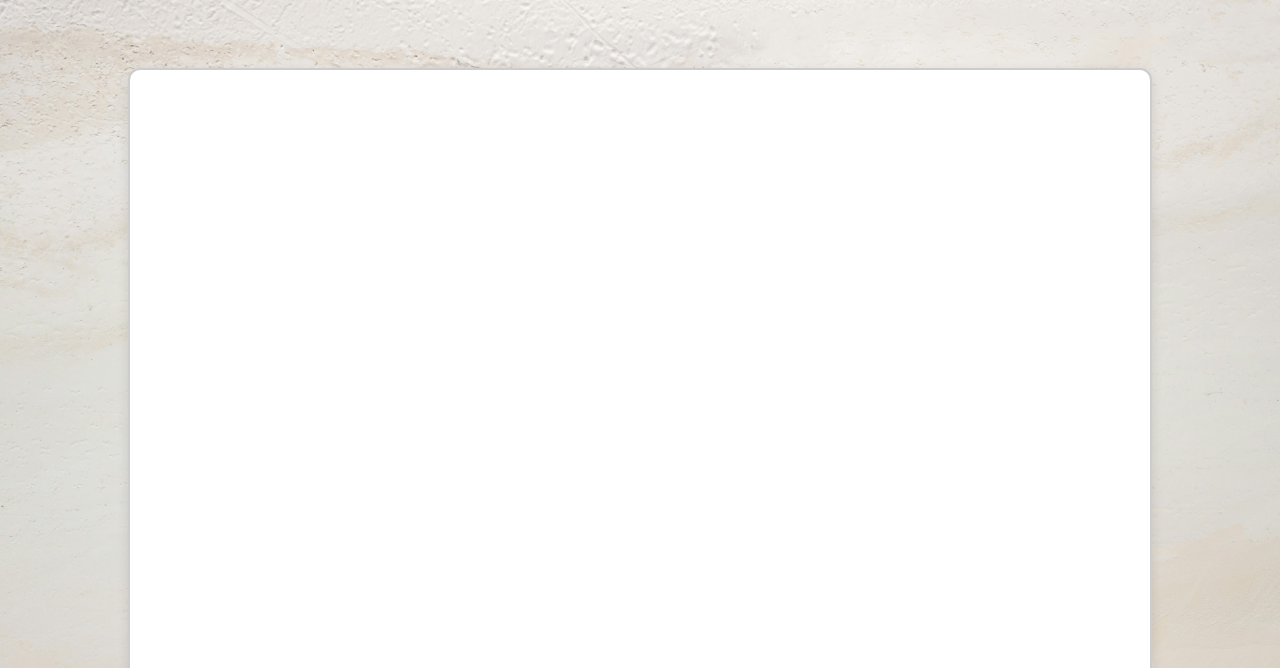
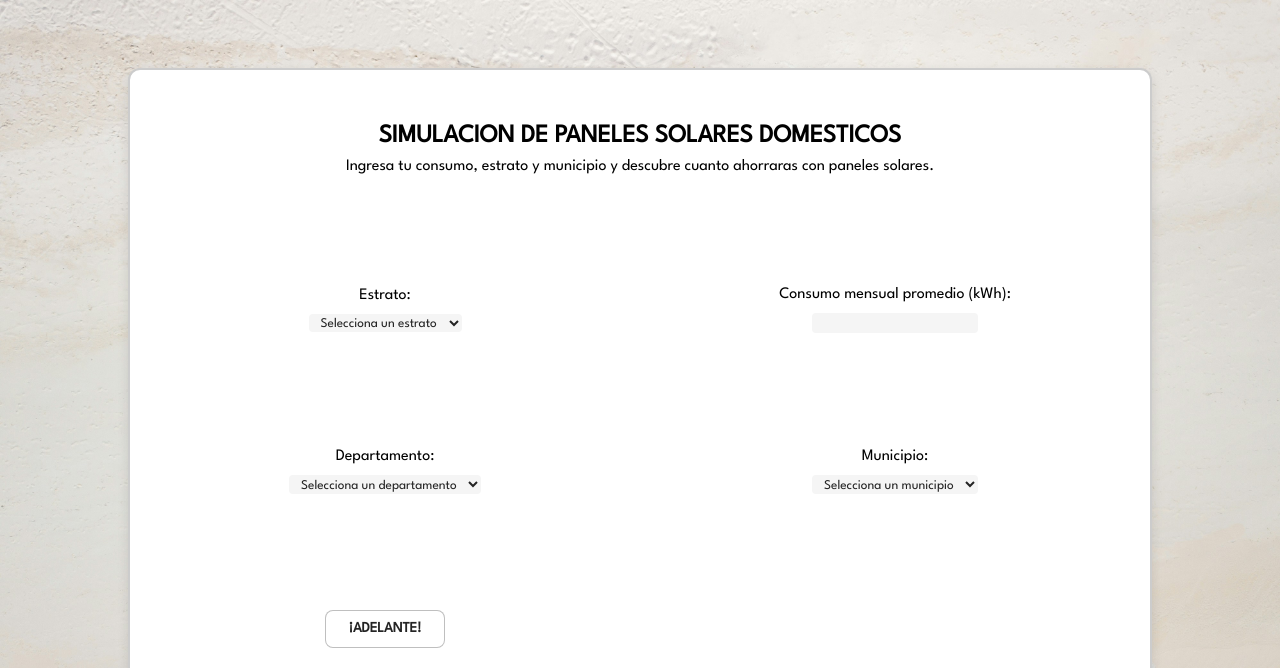
Before and after one commit to Pblshman/Hackaton, a plain HTML site: page vista/paneles.html in a window 1280 px wide. Shown: the part 132-800 px from the top of the page. Drawn offline with Linux system fonts and the light colour scheme.

Commit message:
fourteenth

```diff
--- a/vista/paneles.html
+++ b/vista/paneles.html
@@ -45,8 +45,56 @@
 
         <div id="formularioDiv">
 
-            <div id="textFormulario"></div>
-            <form></form>
+            <div id="textFormulario">
+
+                <h6>SIMULACION DE PANELES SOLARES DOMESTICOS</h6>
+                <p>Ingresa tu consumo, estrato y municipio y descubre cuanto ahorraras con paneles solares.</p>
+
+            </div>
+            <form id="formulario">
+
+                <div>
+                    <label for="estrato">Estrato:</label>
+                        <select id="estrato" name="estrato" required>
+                            <option value="">Selecciona un estrato</option>
+                            <option value="1">1</option>
+                            <option value="2">2</option>
+                            <option value="3">3</option>
+                        </select>
+                </div>
+
+                <div>
+                    <label for="consumoMensualPromedio">Consumo mensual promedio (kWh):</label>
+                    <input id="consumoMensualPromedio" name="consumoMensualPromedio" />
+                </div>
+
+                <div>
+                    <label for="estrato">Departamento:</label>
+                        <select id="estrato" name="estrato" required>
+                            <option value="">Selecciona un departamento</option>
+                            <option value="1">1</option>
+                            <option value="2">2</option>
+                            <option value="3">3</option>
+                        </select>
+                </div>
+
+                <div>
+                    <label for="estrato">Municipio:</label>
+                        <select id="estrato" name="estrato" required>
+                            <option value="">Selecciona un municipio</option>
+                            <option value="1">1</option>
+                            <option value="2">2</option>
+                            <option value="3">3</option>
+                        </select>
+                </div>
+
+                <div>
+
+                    <button>¡ADELANTE!</button>
+
+                </div>
+
+            </form>
 
         </div>
 
--- a/vista/styles/paneles.css
+++ b/vista/styles/paneles.css
@@ -24,6 +24,11 @@ a {
   text-decoration: none;
 }
 
+input, select, button{
+
+    font-family: inherit !important;
+
+}
 
 * {box-sizing: border-box;}
 
@@ -110,6 +115,80 @@ nav ul{
 
 }
 
+#textFormulario{
+
+    display: flex;
+    flex-direction: column;
+    justify-content: center;
+    align-items: center;
+    gap: 10px;
+
+}
+
+#textFormulario h6{
+
+    font-size: 25px;
+    font-weight: 800;
+
+}
+
+#formulario{
+
+    display: grid;
+    grid-template-columns: 50% 50%;
+    align-items: center;
+
+}
+
+#formulario > *{
+
+    display: flex;
+    justify-content: center;
+    align-items: center;
+    flex-direction: column;
+    gap: 10px;
+
+}
+
+#formulario input, #formulario select{
+
+  background-color: #f5f5f5;
+  color: #242424;
+  padding: .15rem .5rem;
+  border-radius: 4px;
+  outline: none;
+  border: none;
+  line-height: 1.15;
+  box-shadow: 0px 10px 20px -18px;
+
+}
+
+#formulario button{
+
+  color: #242424;
+  display: flex;
+  padding: 0.5rem 1.4rem;
+  font-size: 0.9rem;
+  line-height: 1.25rem;
+  font-weight: 600;
+  text-align: center;
+  vertical-align: middle;
+  align-items: center;
+  gap: 1rem;
+  border-radius: 0.5rem;
+  border: 1px solid rgba(0, 0, 0, 0.25);
+  background-color: #fff;
+  cursor: pointer;
+  transition: all .6s ease;
+
+}
+
+#formulario button:hover{
+
+    transform: scale(1.2);
+
+}
+
 footer{
 
   display: flex;
```
